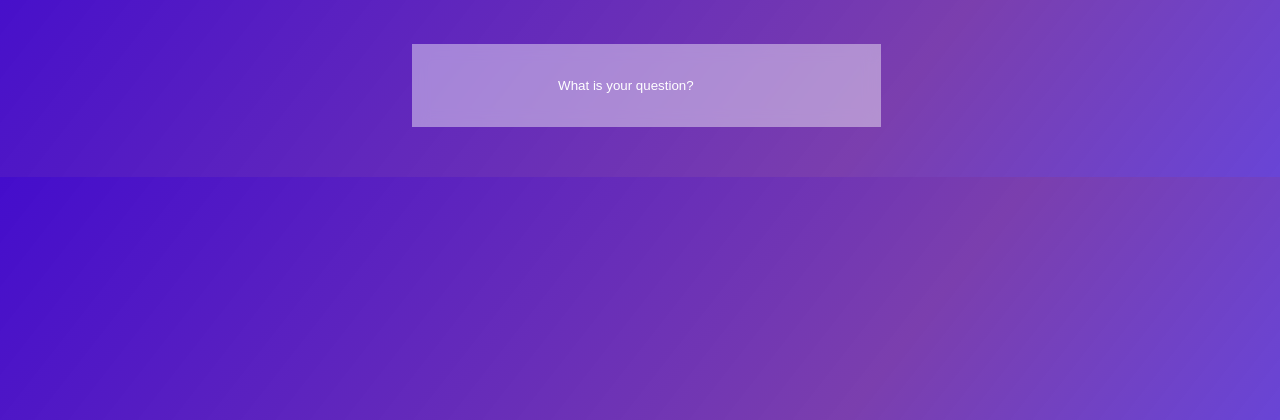
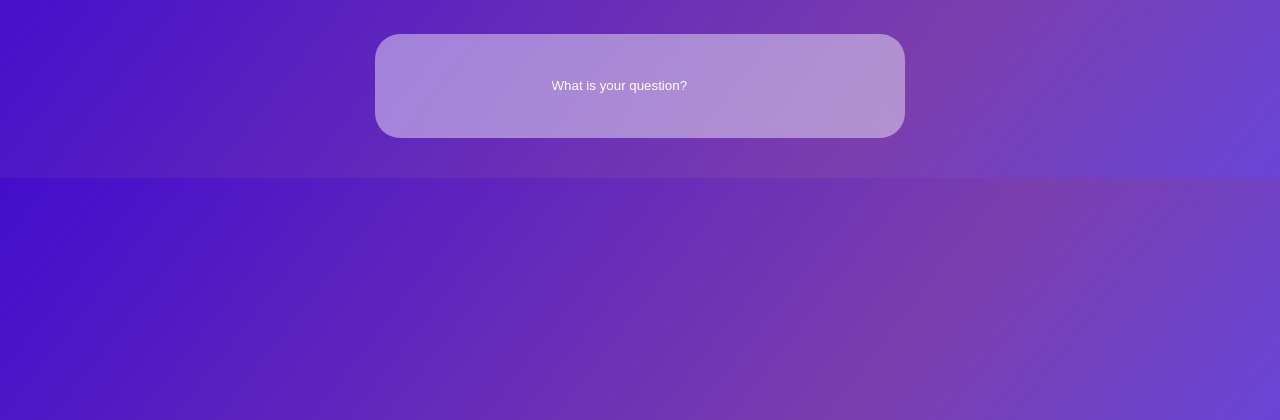
Before and after one commit to ZienabAlr/duckTalk, a PHP site: page / in a window 1280 px wide. Shown: the part 75-495 px from the top of the page. Run offline with PHP 8.4, Linux system fonts and the light colour scheme.

Commit message:
input velden bewerkt

```diff
--- a/css/main.css
+++ b/css/main.css
@@ -32,22 +32,29 @@ body{
 
 .post{
 
-   margin: 50px 32%;
+   /* margin: 50px 32%; */
+   margin: 40px 0;
+   display: flex;
+   justify-content: center;
+   align-items: center;
 }
 
 .post .input{
 
-    /* height: 150px; */
-    /* width: 300px; */
-
-    /* margin: 20px; */
     color: white;
     /* background-color:transparent; */
     background-color: rgba(255, 255, 255, 0.432);
-    padding: 7.5% 32%;
+    padding: 3.5% 14%;
     backdrop-filter: blur(8px);
+    border-radius: 25px;
     border: 0px;
 
+
+}
+
+.input:focus{
+
+    outline: none;
 }
 
 ::placeholder {
```
Also changed, not shown: css/style.css (+11 -4 lines).
